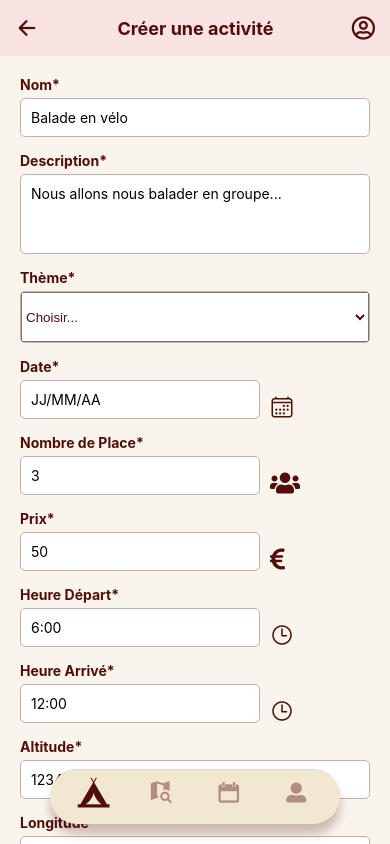
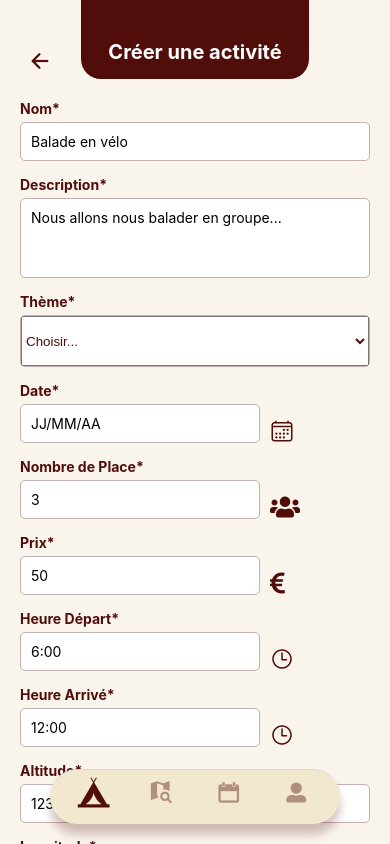
Before and after one commit to Inesamzr/Traveo-Front, a React Native app: screen /CreerActivite in a window 390 px wide. Built offline with nearby package versions, Linux system fonts and the light colour scheme.

Commit message:
navigation page création et header

```diff
--- a/screens/Activite/CreerActivitePage.js
+++ b/screens/Activite/CreerActivitePage.js
@@ -9,8 +9,11 @@ import {
 } from 'react-native';
 import { Ionicons, FontAwesome5 } from '@expo/vector-icons';
 import { Picker } from '@react-native-picker/picker';
+import { useNavigation } from '@react-navigation/native';
+import Header from '../../Components/Header';
 
 export default function CreerActivitePage() {
+    const navigation = useNavigation();
     const [nom, setNom] = useState('');
     const [description, setDescription] = useState('');
     const [theme, setTheme] = useState('');
@@ -24,16 +27,11 @@ export default function CreerActivitePage() {
 
   return (
     <ScrollView style={styles.container}>
-      {/* Header */}
-      <View style={styles.header}>
-        <TouchableOpacity>
+    <TouchableOpacity onPress={() => navigation.goBack()} style={styles.backIcon}>
         <Ionicons name="arrow-back" size={24} color="#510D0A" />
       </TouchableOpacity>
-        <Text style={styles.headerTitle}>Créer une activité</Text>
-        <TouchableOpacity>
-          <FontAwesome5 name="user-circle" size={24} color="#510D0A" />
-        </TouchableOpacity>
-      </View>
+      {/* Header */}
+      <Header title ='Créer une activité'/>
 
       {/* Form */}
       <View style={styles.form}>
@@ -170,20 +168,16 @@ const styles = StyleSheet.create({
     flex: 1,
     backgroundColor: '#F9F4EC',
   },
-  header: {
-    flexDirection: 'row',
-    justifyContent: 'space-between',
-    alignItems: 'center',
-    padding: 15,
-    backgroundColor: '#F9E3E2',
-  },
-  headerTitle: {
-    fontSize: 18,
-    fontWeight: 'bold',
-    color: '#510D0A',
+  backIcon: {
+    position: 'absolute',
+    top: 40,
+    left: 20,
+    padding: 8,
+    borderRadius: 20,
   },
   form: {
     padding: 20,
+    marginTop:80
   },
   label: {
     fontSize: 14,
```
Lines whose indentation alone changed are shown as unchanged.
